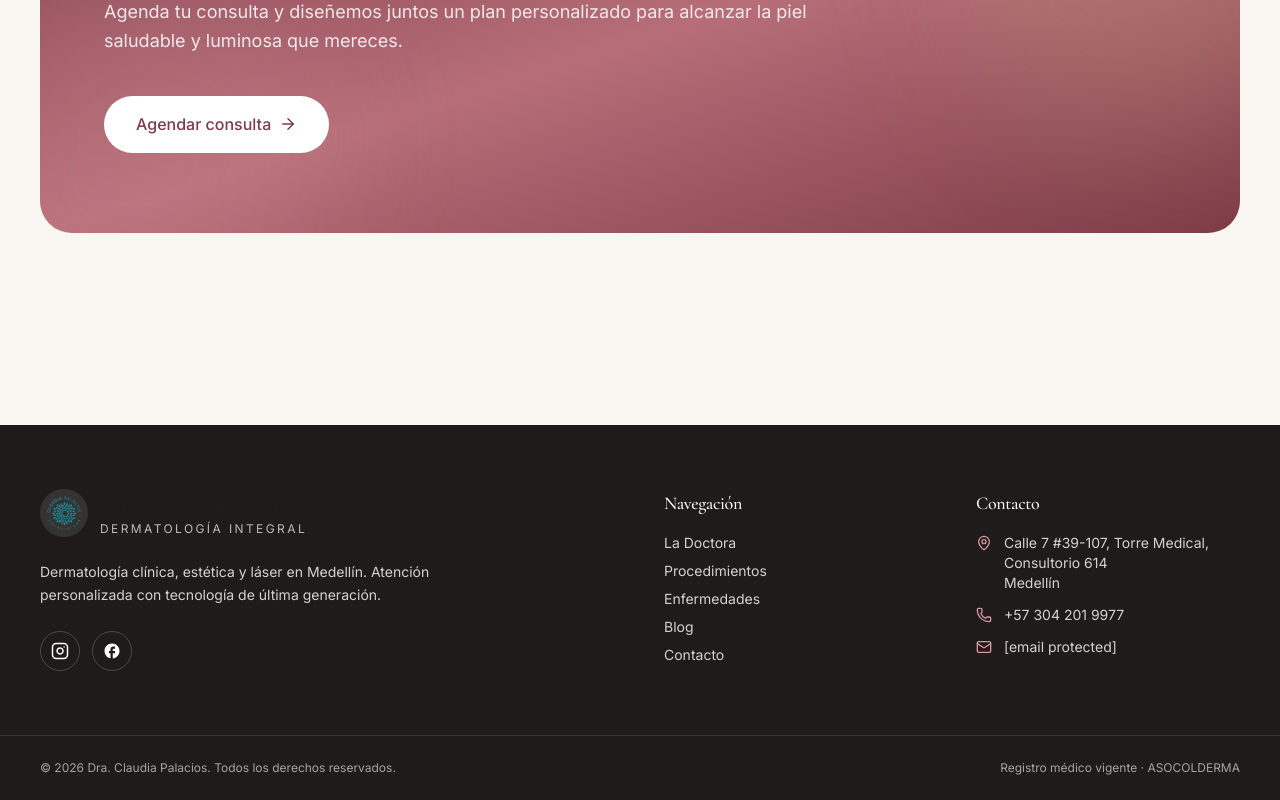
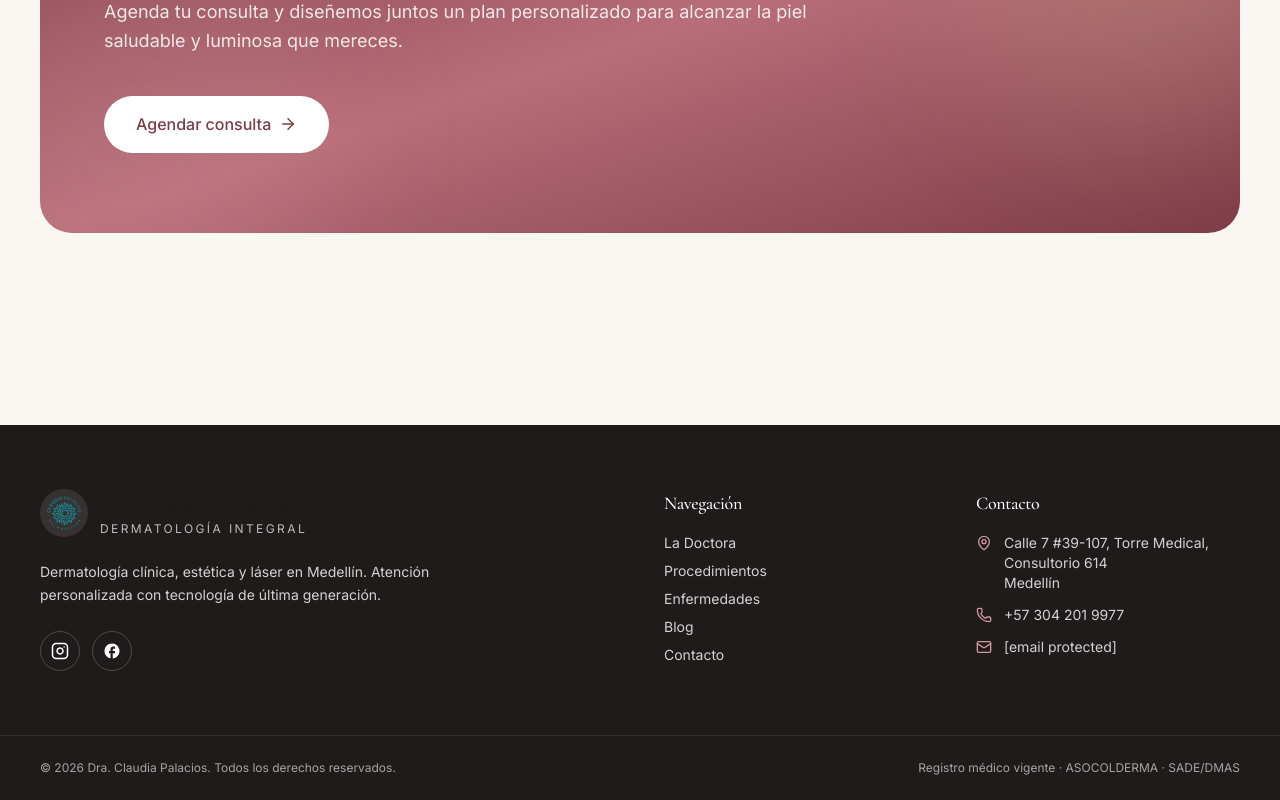
Before and after one commit to csanchezs9/Claudia_Palacios, a Next.js app: page / in a window 1280 px wide. Shown: the part 3318-4118 px from the top of the page. Built offline with nearby package versions, Linux system fonts and the light colour scheme; a web font is replaced by a local one.

Commit message:
fix(footer): include SADE/DMAS alongside ASOCOLDERMA in credentials line

```diff
--- a/src/components/layout/footer.tsx
+++ b/src/components/layout/footer.tsx
@@ -100,7 +100,7 @@ export function Footer() {
       <div className="border-t border-surface/10">
         <div className="container-page py-6 flex flex-col md:flex-row justify-between items-center gap-3 text-xs text-surface/60">
           <p>© {new Date().getFullYear()} Dra. Claudia Palacios. Todos los derechos reservados.</p>
-          <p>Registro médico vigente · ASOCOLDERMA</p>
+          <p>Registro médico vigente · ASOCOLDERMA · SADE/DMAS</p>
         </div>
       </div>
     </footer>
```
